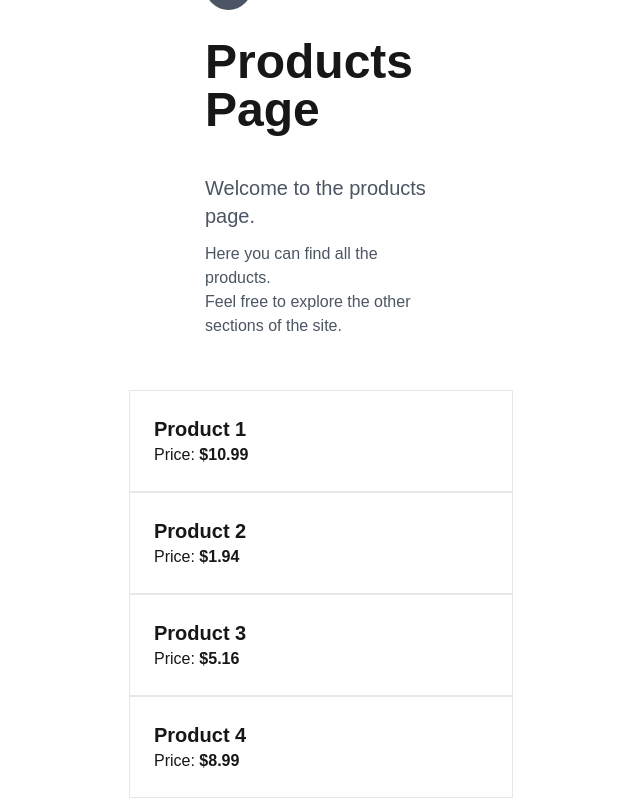
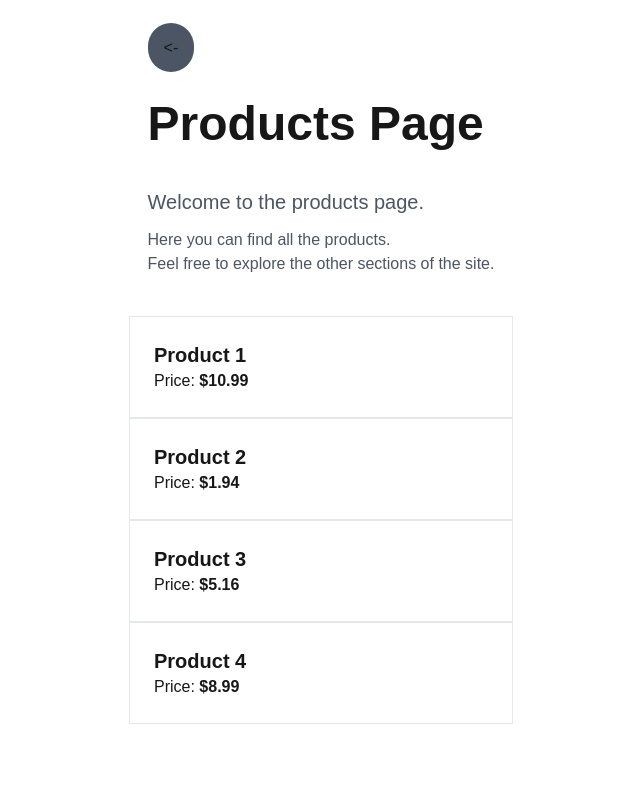
Before and after one commit to danielkembeu/next-simple-navigation, a Next.js app: page /products in a window 1280 px wide. Shown: the whole page, without its empty margins (319-959 px from the left). Built offline with nearby package versions, Linux system fonts and the light colour scheme.

Commit message:
Update page.tsx

```diff
--- a/app/products/page.tsx
+++ b/app/products/page.tsx
@@ -10,7 +10,7 @@ import { ButtonLink } from "@/components/ButtonLink";
 export default function Products() {
   return (
     <div className="w-full h-screen flex flex-col justify-center items-center">
-      <div className="w-[20%] p-3">
+      <div>
         <ButtonLink href="/" withIcon />
         <h1 className="text-5xl font-bold my-10">Products Page</h1>
         <div className="text-gray-600 dark:text-gray-300">
```
